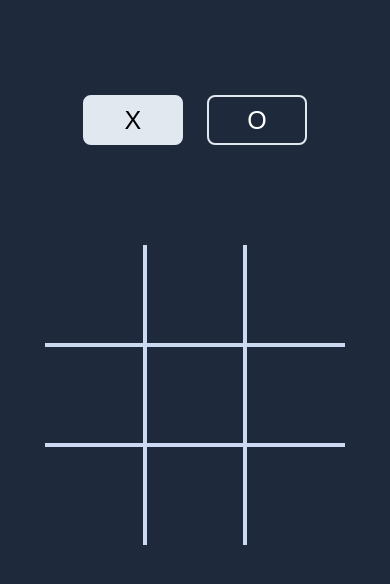
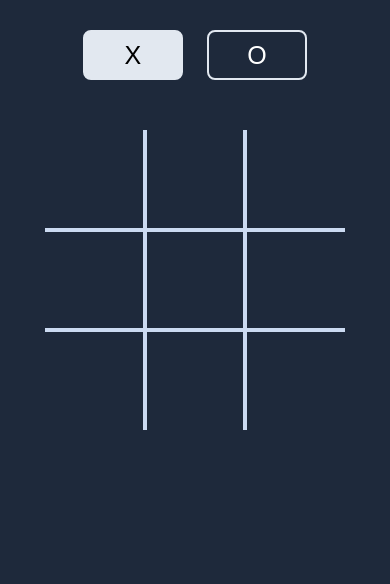
Before and after one commit to pranav-94/Tic-Tac-Toe, a plain HTML site: page index.html in a window 390 px wide. Drawn offline with Linux system fonts and the light colour scheme.

Commit message:
Update index.html

```diff
--- a/index.html
+++ b/index.html
@@ -97,17 +97,16 @@
             margin-top: 20px;
             color: #ffffff;
         }
-        @media all and (max-width: 600px){
+         @media all and (max-width: 600px){
             body{
                 width: 100%;
-                height: 700px;
+                height: 1000px;
                 display: flex;
-                justify-content: center;
                 align-items: center;
             }
             #grid{
-                margin-top: 70px;
-                margin-bottom: 70px;
+                margin-top: 20px;
+                margin-bottom: 30px;
             }
         }
     </style>
```
